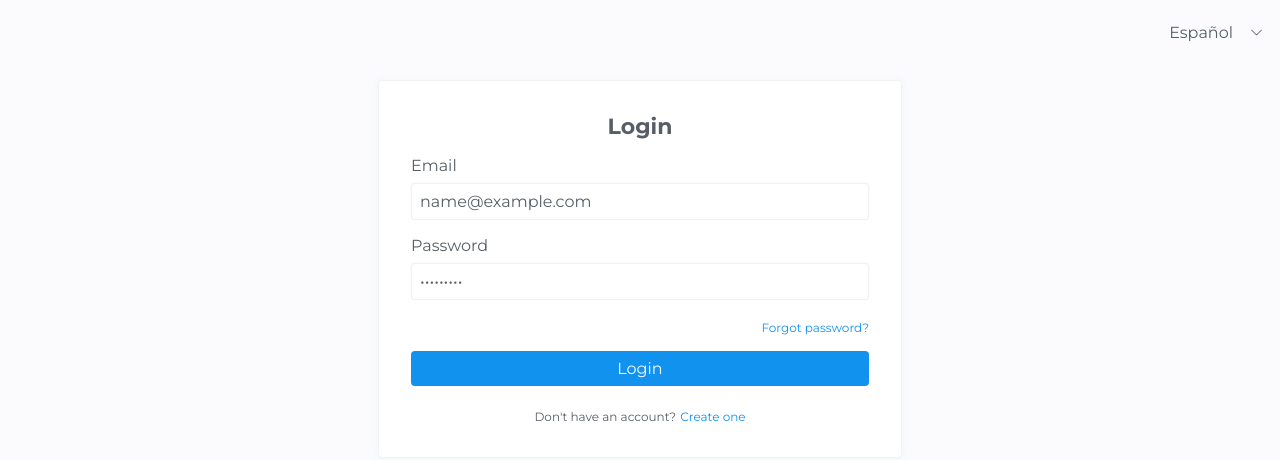
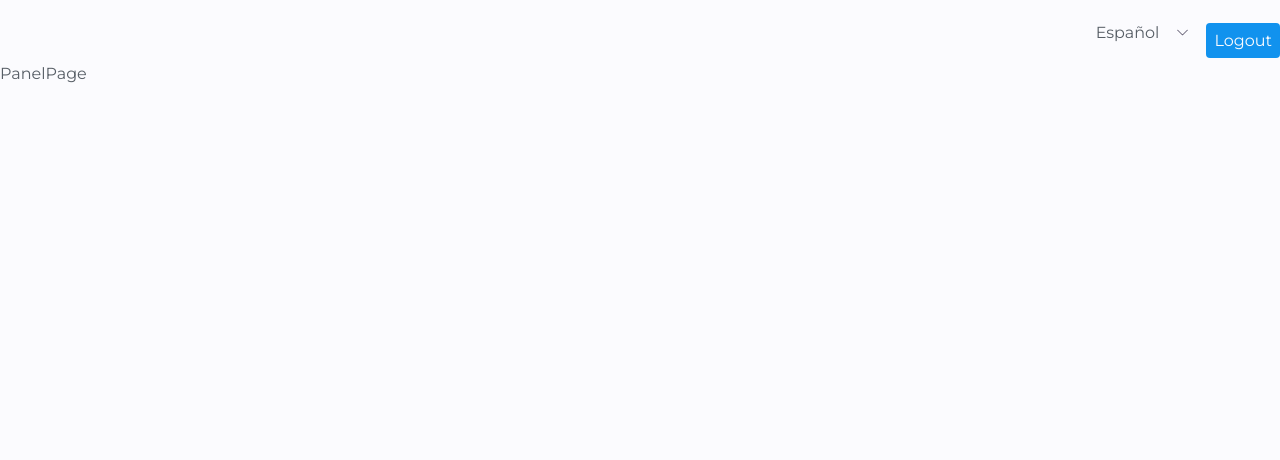
Before and after one commit to marisolgarciaituarte/patrones, a React (Create React App) app: page / in a window 1280 px wide. Both pictures are taken after typing "name@example.com", "Sample123" into the empty fields and a click on the button "Login". Shown: the top 460 px of the page. Built offline with nearby package versions, Linux system fonts and the light colour scheme.

Commit message:
added Private and Public Route

```diff
--- a/src/App.js
+++ b/src/App.js
@@ -1,14 +1,25 @@
-import React from 'react';
+import React, { useReducer, useEffect } from 'react';
 
-import Header from './components/Header';
-import AuthPage from './pages/auth/AuthPage';
+import AppRouter from './routers/AppRouter';
+import AuthContext from './auth/AuthContext';
+import authReducer from './auth/authReducer';
+import initAuthState from './auth/initAuthState';
+
+const init = () => {
+  return JSON.parse(localStorage.getItem('authState')) || initAuthState;
+};
 
 const App = () => {
+  const [authState, dispatch] = useReducer(authReducer, {}, init);
+
+  useEffect(() => {
+    localStorage.setItem('authState', JSON.stringify(authState));
+  }, [authState]);
+
   return (
-    <>
-      <Header />
-      <AuthPage />
-    </>
+    <AuthContext.Provider value={{ authState, dispatch }}>
+      <AppRouter />
+    </AuthContext.Provider>
   );
 };
 
--- /dev/null
+++ b/src/auth/AuthContext.js
@@ -0,0 +1,5 @@
+import { createContext } from 'react';
+
+const AuthContext = createContext();
+
+export default AuthContext;
--- /dev/null
+++ b/src/auth/authActions.js
@@ -0,0 +1,2 @@
+export const AUTH_LOGIN = 'AUTH_LOGIN';
+export const AUTH_LOGOUT = 'AUTH_LOGOUT';
--- /dev/null
+++ b/src/auth/authReducer.js
@@ -0,0 +1,24 @@
+import {
+  AUTH_LOGIN,
+  AUTH_LOGOUT,
+} from './authActions';
+import initAuthState from './initAuthState';
+
+const authReducer = (state = { ...initAuthState }, action) => {
+  switch(action.type) {
+    case AUTH_LOGIN:
+      return {
+        ...state,
+        user: action.payload,
+      };
+    case AUTH_LOGOUT:
+      return {
+        ...state,
+        user: null,
+      };
+    default:
+      return { ...state };
+  }
+};
+
+export default authReducer;
--- /dev/null
+++ b/src/auth/initAuthState.js
@@ -0,0 +1,5 @@
+const initAuthState = {
+  user: null,
+};
+
+export default initAuthState;
--- a/src/components/Header.js
+++ b/src/components/Header.js
@@ -1,9 +1,16 @@
-import React, { useState } from 'react';
+import React, { useContext, useState } from 'react';
 
+import AuthContext from '../auth/AuthContext';
+import { AUTH_LOGOUT } from '../auth/authActions';
 import iconArrowDown from '../assets/icons/arrow-down.png';
 
 const Header = () => {
+  const { authState, dispatch } = useContext(AuthContext);
   const [languageMenu, setLanguageMenu] = useState(false);
+
+  const handleLogout = () => {
+    dispatch({ type: AUTH_LOGOUT });
+  };
 
   return (
     <header className="d-flex flex-row justify-content-end align-items-center">
@@ -24,6 +31,11 @@ const Header = () => {
             <li>Français</li>
           </ul>
         )}
+        {authState.user && (
+          <button onClick={handleLogout}>
+            Logout
+          </button>
+        )}
       </div>
     </header>
   );
--- /dev/null
+++ b/src/pages/PanelPage.js
@@ -0,0 +1,11 @@
+import React from 'react';
+
+const PanelPage = () => {
+  return (
+    <main>
+      <p>PanelPage</p>
+    </main>
+  );
+};
+
+export default PanelPage;
--- a/src/pages/auth/LoginForm.js
+++ b/src/pages/auth/LoginForm.js
@@ -1,9 +1,24 @@
-import React from 'react';
+import React, { useContext, useState } from 'react';
+
+import AuthContext from '../../auth/AuthContext';
+import { AUTH_LOGIN } from '../../auth/authActions';
 
 const LoginForm = ({ goTo }) => {
+  const { dispatch } = useContext(AuthContext);
+  const [email, setEmail] = useState('');
+
+  const handleChangeEmail = (event) => {
+    setEmail(event.target.value);
+  };
+
   const handleSubmit = (event) => {
     event.preventDefault();
-    console.log('submit');
+    dispatch({
+      type: AUTH_LOGIN,
+      payload: {
+        email,
+      },
+    });
   };
 
   const handleGoToRegister = () => goTo('register');
@@ -21,6 +36,8 @@ const LoginForm = ({ goTo }) => {
         className="m-bottom"
         id="email"
         type="email"
+        value={email}
+        onChange={handleChangeEmail}
       />
       <label htmlFor="password">Password</label>
       <input
--- /dev/null
+++ b/src/routers/AppRouter.js
@@ -0,0 +1,39 @@
+import React, { useContext } from 'react';
+import {
+  BrowserRouter as Router,
+  Switch,
+  Redirect,
+} from 'react-router-dom';
+
+import PublicRoute from '../routers/PublicRoute';
+import PrivateRoute from '../routers/PrivateRoute';
+import AuthContext from '../auth/AuthContext';
+import AuthPage from '../pages/auth/AuthPage';
+import PanelPage from '../pages/PanelPage';
+import Header from '../components/Header';
+
+const AppRouter = () => {
+  const { authState } = useContext(AuthContext);
+
+  return (
+    <Router>
+      <Header />
+      <Switch>
+        <PublicRoute
+          exact
+          path="/auth"
+          component={AuthPage}
+          authState={authState}
+        />
+        <PrivateRoute
+          path="/"
+          component={PanelPage}
+          authState={authState}
+        />
+        <Redirect to="/auth" />
+      </Switch>
+    </Router>
+  );
+};
+
+export default AppRouter;
--- /dev/null
+++ b/src/routers/PrivateRoute.js
@@ -0,0 +1,20 @@
+import React from 'react';
+import { Route, Redirect } from 'react-router-dom';
+
+const PrivateRoute = ({
+  authState,
+  component: Component,
+  ...rest
+}) => {
+  return (
+    <Route
+      component={(props) => {
+        if (authState.user) return <Component {...props} />;
+        return <Redirect to="/auth" />;
+      }}
+      {...rest}
+    />
+  );
+};
+
+export default PrivateRoute;
--- /dev/null
+++ b/src/routers/PublicRoute.js
@@ -0,0 +1,20 @@
+import React from 'react';
+import { Route, Redirect } from 'react-router-dom';
+
+const PublicRoute = ({
+  authState,
+  component: Component,
+  ...rest
+}) => {
+  return (
+    <Route
+      component={(props) => {
+        if (!authState.user) return <Component {...props} />;
+        return <Redirect to="/" />;
+      }}
+      {...rest}
+    />
+  );
+};
+
+export default PublicRoute;
```
